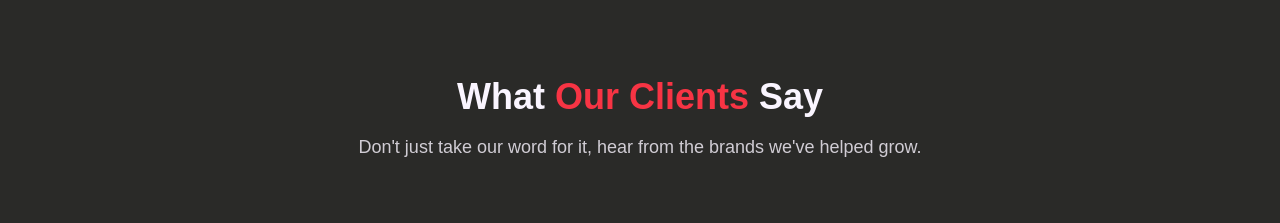
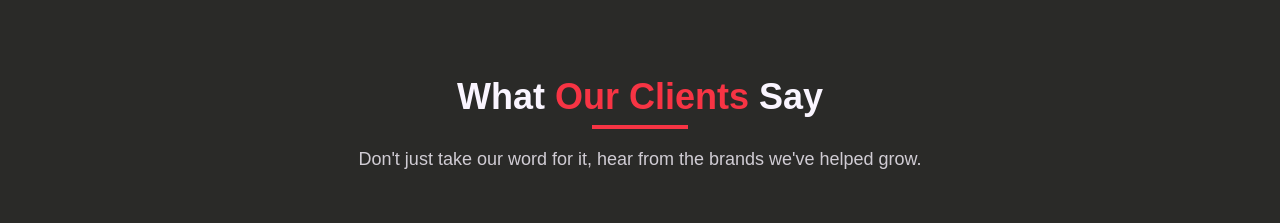
Before and after one commit to Awani-Digitals/awani-digital-website, a Next.js app: page / in a window 1280 px wide. Shown: the part 4560-4783 px from the top of the page. Built offline with nearby package versions, Linux system fonts and the light colour scheme; no server answers; the database is empty.

Commit message:
new border

```diff
--- a/components/Works.tsx
+++ b/components/Works.tsx
@@ -2,7 +2,7 @@
 
 import React from "react";
 import { MdOutlineWorkspacePremium } from "react-icons/md";
-import { motion } from "framer-motion";
+import { motion, easeIn } from "framer-motion";
 import WorksCard from "./WorksCard";
 import { TestimonialCard } from "@/app/services/FullServices";
 import { testimonials } from "@/app/Workdata/Works";
@@ -52,10 +52,17 @@ const Works = () => {
       <section className="py-20 text-[#faf5ff] w-full bg-[#2a2a28]">
         <div className="container mx-auto px-4">
           <div className="text-center mb-16">
-            <h2 className="text-3xl md:text-4xl font-bold mb-4">
-              What <span className="text-primary"> Our Clients</span> Say
+            <h2 className="text-3xl md:text-4xl font-bold mb-2">
+              What <span className="text-primary "> Our Clients</span> Say
             </h2>
-            <p className="max-w-2xl mx-auto text-lg opacity-80">
+            <motion.div
+              className="w-24 h-1 bg-primary mx-auto"
+              initial={{ width: 0, opacity: 0 }}
+              whileInView={{ width: 96, opacity: 1 }}
+              transition={{ duration: 0.4, delay: 0.4, ease: easeIn }}
+            />
+
+            <p className="max-w-2xl mx-auto mt-4 text-lg opacity-80">
               Don't just take our word for it, hear from the brands we've helped
               grow.
             </p>
```
